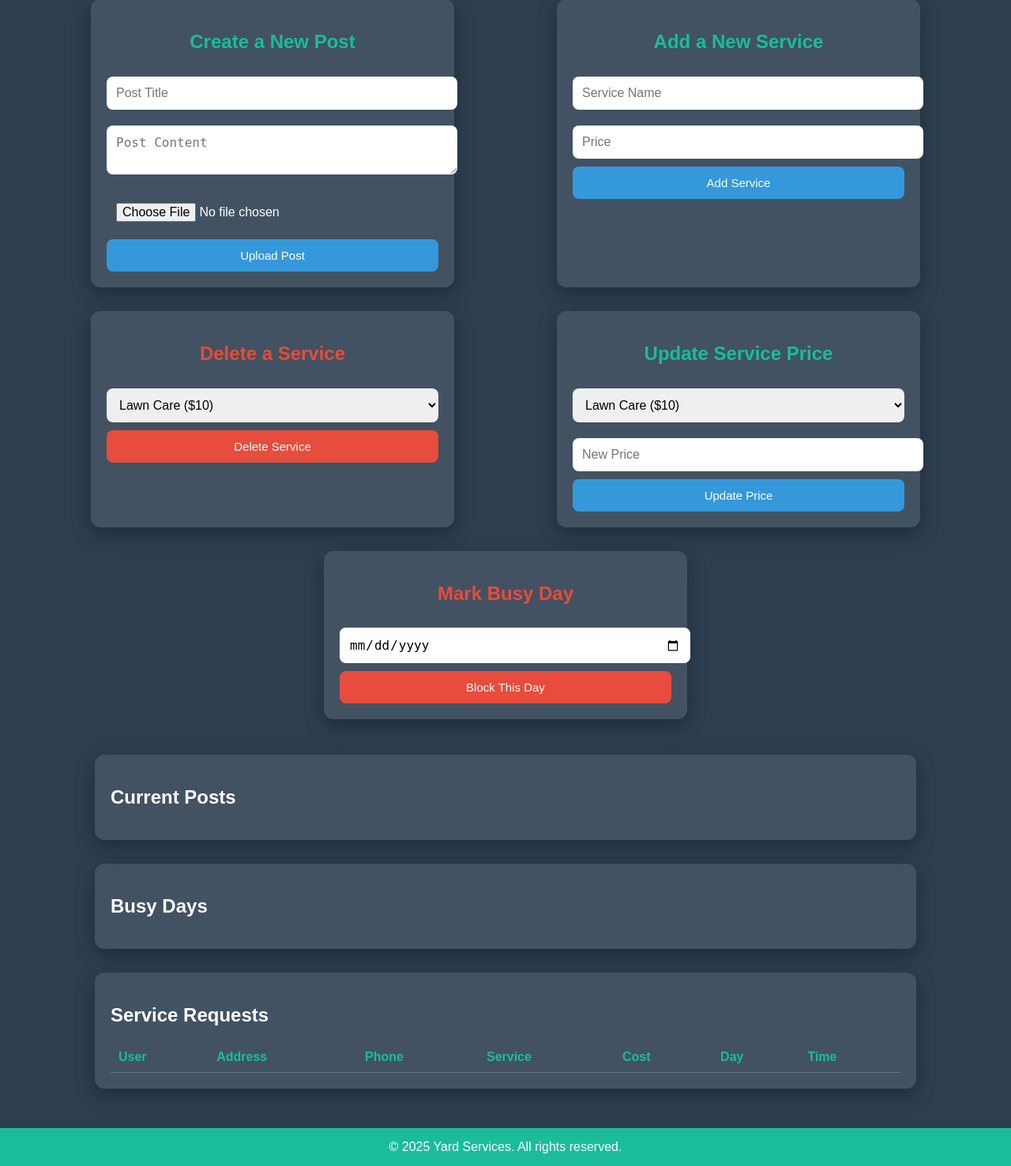
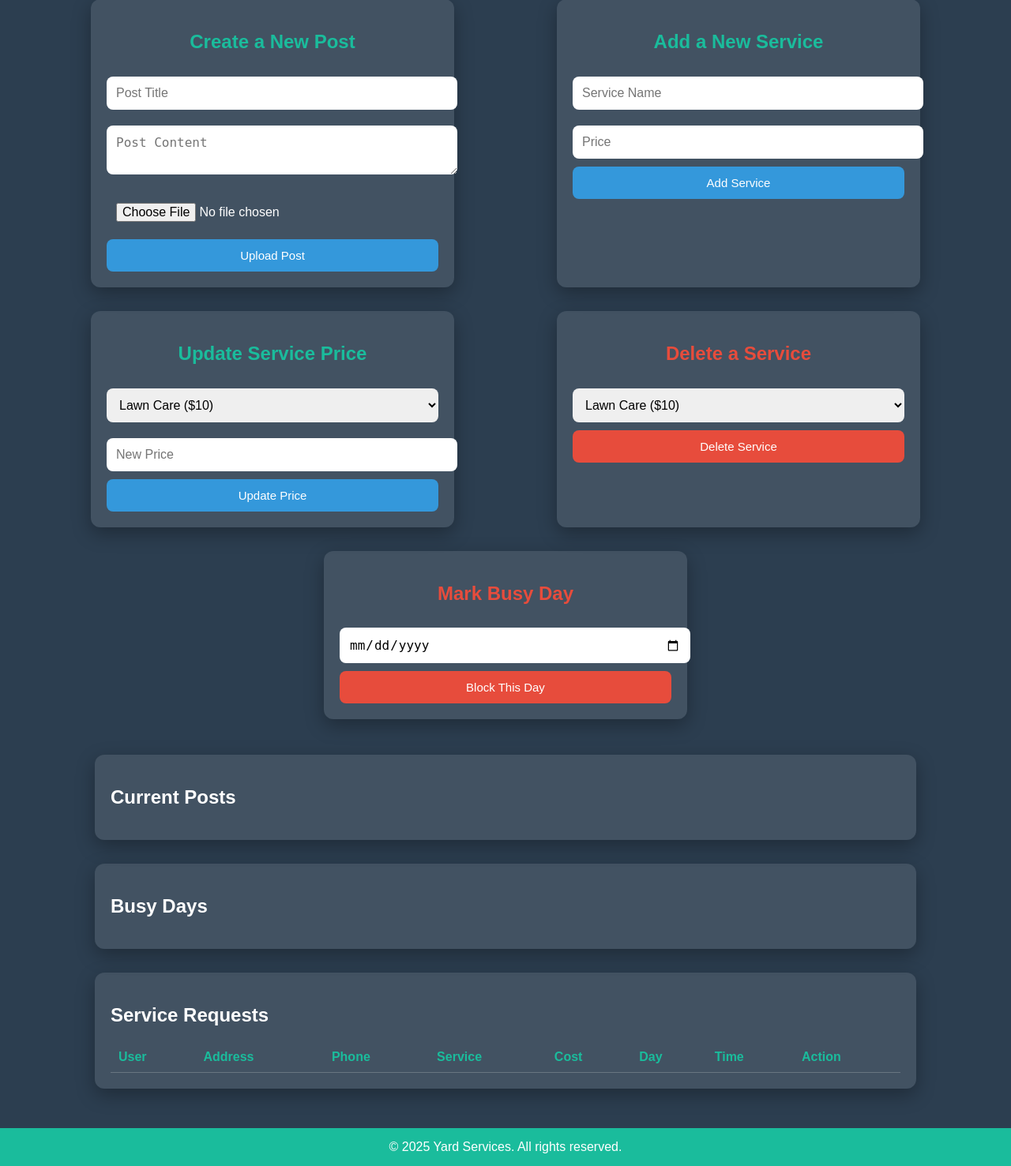
Before and after one commit to Mr-A-Hacker/Yard-sevices, a Flask app: page /admin in a window 1280 px wide. Shown: the part 330-1807 px from the top of the page at 79% size. Run offline with Flask 3, Linux system fonts and the light colour scheme; the visitor is signed in with stand-in values (Sample User, id 1); lists and menus that the app fills with data are empty.

Commit message:
Update admin.html
Signed-off-by: MR.A_HACKER <abdullahlababidi70@gmail.com>

```diff
--- a/templates/admin.html
+++ b/templates/admin.html
@@ -30,19 +30,6 @@
     </form>
   </div>
 
-  <!-- Delete Service -->
-<div class="card">
-  <h2 style="color:#e74c3c;">Delete a Service</h2>
-  <form method="POST">
-    <select name="delete_service">
-      {% for service, price in services.items() %}
-        <option value="{{ service }}">{{ service }} (${{ price }})</option>
-      {% endfor %}
-    </select>
-    <button type="submit" style="background:#e74c3c; color:white;">Delete Service</button>
-  </form>
-</div>
-
   <!-- Update Price -->
   <div class="card">
     <h2 style="color:#1abc9c;">Update Service Price</h2>
@@ -54,6 +41,19 @@
       </select>
       <input name="updated_price" type="number" placeholder="New Price">
       <button type="submit">Update Price</button>
+    </form>
+  </div>
+
+  <!-- Delete Service -->
+  <div class="card">
+    <h2 style="color:#e74c3c;">Delete a Service</h2>
+    <form method="POST">
+      <select name="delete_service">
+        {% for service, price in services.items() %}
+          <option value="{{ service }}">{{ service }} (${{ price }})</option>
+        {% endfor %}
+      </select>
+      <button type="submit" style="background:#e74c3c;">Delete Service</button>
     </form>
   </div>
 
@@ -108,6 +108,7 @@
       <th>Cost</th>
       <th>Day</th>
       <th>Time</th>
+      <th>Action</th>
     </tr>
     {% for sub in submissions %}
     <tr>
@@ -118,6 +119,14 @@
       <td>${{ sub.cost }}</td>
       <td>{{ sub.day }}</td>
       <td>{{ sub.time }}</td>
+      <td>
+        <form method="POST">
+          <input type="hidden" name="delete_submission" value="{{ loop.index0 }}">
+          <button type="submit" style="background:#e74c3c; color:white; border:none; padding:6px 10px; border-radius:6px; cursor:pointer;">
+            Delete
+          </button>
+        </form>
+      </td>
     </tr>
     {% endfor %}
   </table>
```
